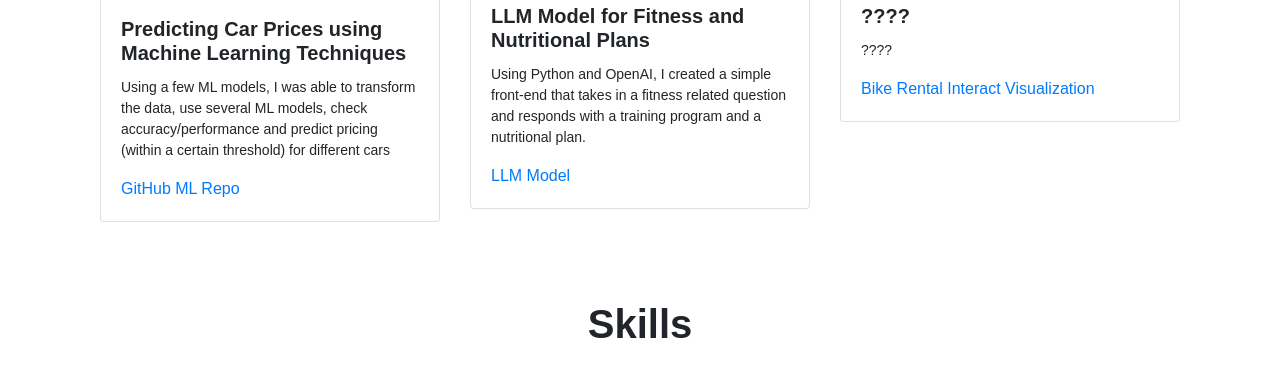
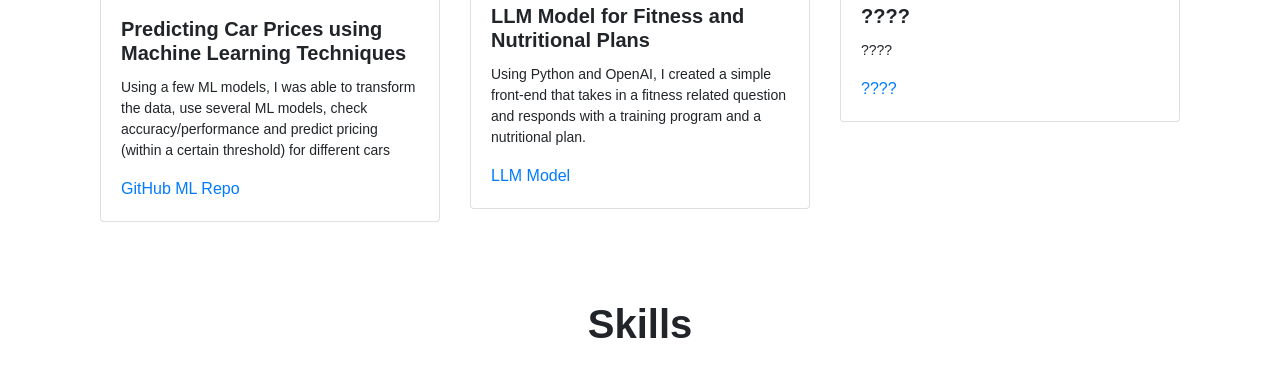
Before and after one commit to ixcel87/portfolio, a plain HTML site: page index.html in a window 1280 px wide. Shown: the part 1221-1586 px from the top of the page. Drawn offline with nearby package versions, Linux system fonts and the light colour scheme.

Commit message:
some touch up

```diff
--- a/index.html
+++ b/index.html
@@ -121,8 +121,7 @@
                                 <h5 class="card-title">????</h5>
                                 <p class="card-text">????</p>
                                 <a href="https://public.tableau.com/views/ImpactonSeoulBikeRentals-2018/Dashboard1?:language=en-US&:sid=&:display_count=n&:origin=viz_share_link"
-                                    target="_blank" rel="noopener noreferrer" class="card-link">Bike Rental Interact
-                                    Visualization</a>
+                                    target="_blank" rel="noopener noreferrer" class="card-link">????</a>
                             </div>
                         </div>
                     </div>
```
